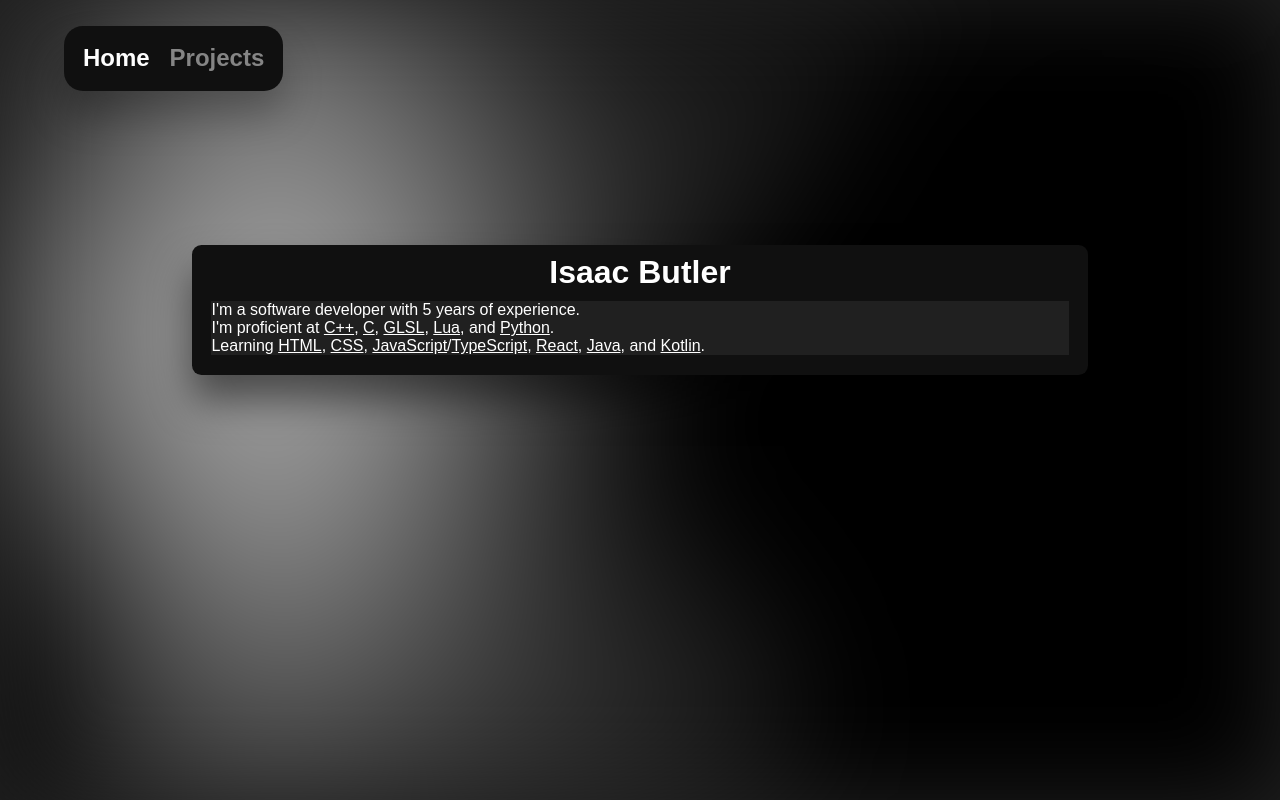
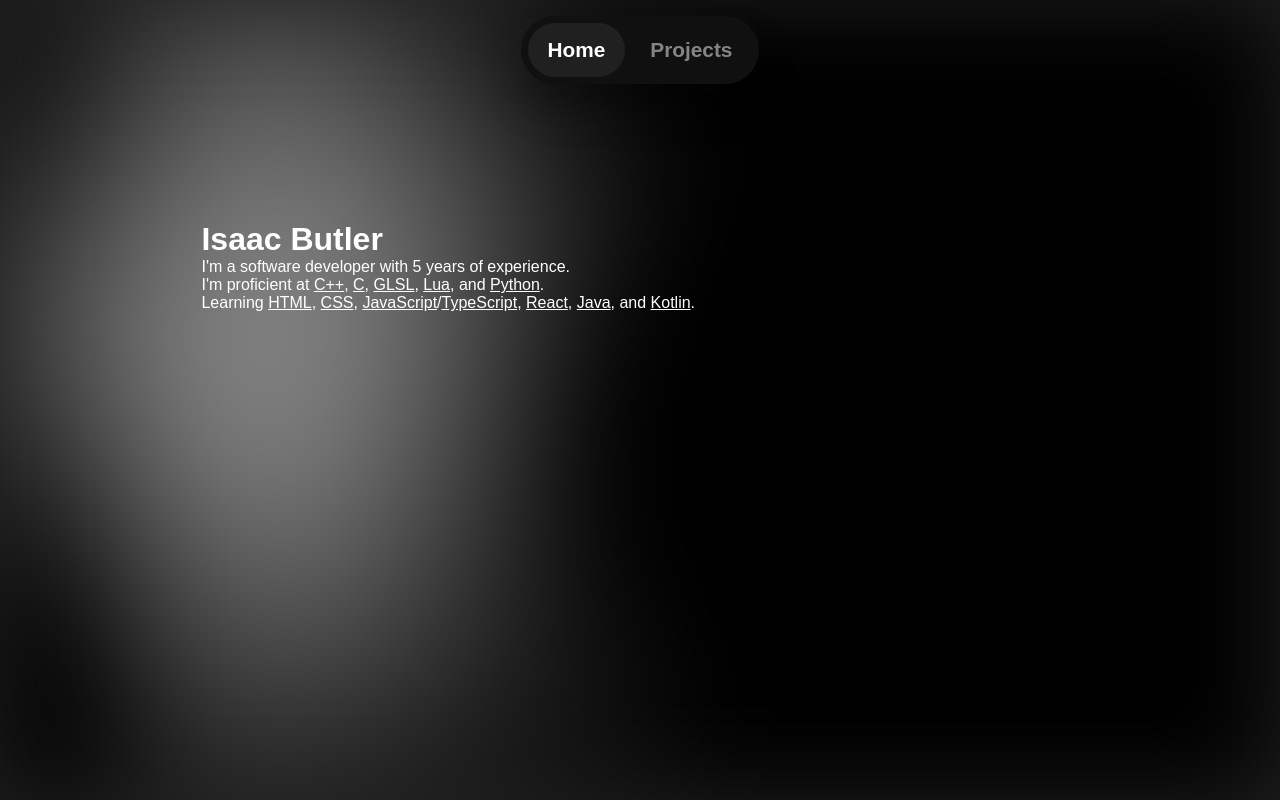
Before and after one commit to IsaacBWSCW/Year-11-Portfolio, a React (Vite) app: page /#/ in a window 1280 px wide. Built offline with nearby package versions, Linux system fonts and the light colour scheme; a web font is replaced by a local one.

Commit message:
Update navbar and homepage css

```diff
--- a/src/App.tsx
+++ b/src/App.tsx
@@ -10,11 +10,9 @@ import NavBar from "./NavBar/Main";
 import ProjectsPage from "./ProjectsPage/Main";
 
 function App() {
-    // Canvas refs for noise background
     const canvasRef = React.useRef<HTMLCanvasElement | null>(null);
     const animationFrameId = React.useRef(0);
 
-    // Noise animation effect
     React.useEffect(() => {
         const noiseGen = createNoise3D();
         const noise = (x: number, y: number, z: number) => {
@@ -53,19 +51,16 @@ function App() {
         const draw = (timestamp: number) => {
             if (!ctx) return;
 
-            // Clear the canvas before drawing new frame
             ctx.clearRect(0, 0, fullWidth, fullHeight);
 
             for (let x = 0; x < width; x++) {
                 for (let y = 0; y < height; y++) {
-                    // Generate Perlin noise for the current pixel
                     const nx = (x * scale) / resolution;
                     const ny = (y * scale) / resolution;
                     const noiseValue =
-                        noise(nx, ny, (timestamp / 1000) * speed) - 0.8;
+                        noise(nx, ny, (timestamp / 1000) * speed) - 1.0;
 
-                    // Map the noise value to a grayscale color
-                    const color = Math.floor((noiseValue + 1) * 128); // Normalize to [0, 255]
+                    const color = Math.floor((noiseValue + 1) * 128);
                     ctx.fillStyle = `rgb(${color}, ${color}, ${color})`;
                     ctx.fillRect(x, y, 1, 1);
                 }
@@ -88,7 +83,6 @@ function App() {
 
         animationFrameId.current = requestAnimationFrame(draw);
 
-        // Clean up on unmount
         return () => {
             cancelAnimationFrame(animationFrameId.current);
         };
--- a/src/HomePage/Main.module.scss
+++ b/src/HomePage/Main.module.scss
@@ -1,21 +1,16 @@
 .mainDiv {
-    background-color: #101010;
     margin: 10% 15%;
 
-    text-align: center;
 
     border-radius: 0.25cm;
     padding: 0.25cm;
-
-    box-shadow: 0cm 0.65cm 1cm rgba(0, 0, 0, 50%);
 
     * {
         color: white;
     }
 
     p {
-        margin: 10px;
         text-align: left;
-        background-color: #202020;
     }
+
 }
--- a/src/NavBar/Main.module.scss
+++ b/src/NavBar/Main.module.scss
@@ -1,31 +1,30 @@
 .navBar {
     background-color: #101010;
-    margin: 2% 5%;
-
-    display: inline-flex;
-
-    justify-content: left;
+    margin: 16px auto;
+    display: flex;
+    justify-content: center;
     align-items: center;
     flex-direction: row;
-    gap: 20px;
+    gap: 5px;
+    padding: 7px;
+    border-radius: 5cm;
+    box-shadow: 0cm 0.65cm 1cm rgba(0, 0, 0, 0.25);
 
-    border-radius: 0.5cm;
-    padding: 0.5cm;
-
-    box-shadow: 0cm 0.65cm 1cm rgba(0, 0, 0, 25%);
+    width: fit-content;
 
     .button {
-        border: none;
-        background-color: transparent;
-        color: white;
         text-decoration: none;
 
         font-weight: 600;
-        font-size: 1.5rem;
+        font-size: 1.3rem;
+        padding:15px 20px;
+        border-radius: 50px;
+        transition: all 0.2s ease;
     }
 
     .button:hover {
         cursor: pointer;
+        background-color: #202020;
     }
 
     .button:active {
@@ -34,7 +33,9 @@
 
     .active {
         color: white;
+        background:#202020;
     }
+
     .notactive {
         color: #858585;
     }
```
